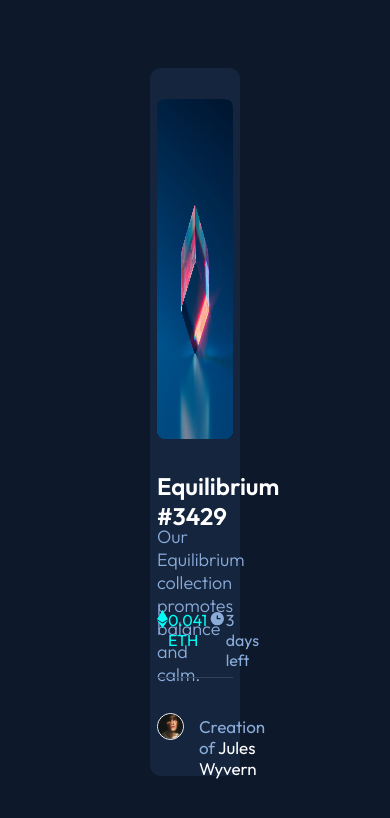
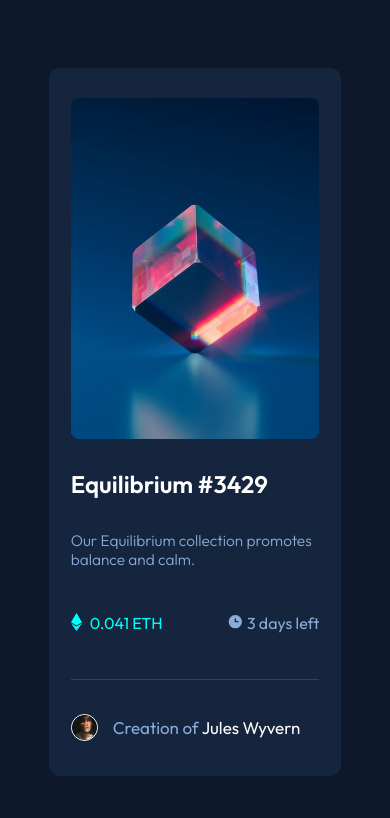
Before and after one commit to EliyahuBelay/Frontend-Mentor3, a plain HTML site: page index.html in a window 390 px wide. Drawn offline with Linux system fonts and the light colour scheme.

Commit message:
finished the responsive style of the page

```diff
--- a/style.css
+++ b/style.css
@@ -37,6 +37,7 @@ body{
     height: 100%;
     border-radius: 8px;
     position: relative;
+    object-fit: cover;
 }
 .card_container .equilibrium_pic:hover{
     opacity: 0.6;
@@ -68,7 +69,7 @@ body{
     font-size: 18px;
     font-weight:lighter;
     font-family: 'Outfit', sans-serif;
-    margin-top: -18px;
+    margin-top: -10px;
     color: hsl(215, 51%, 70%);
 }
 
@@ -81,7 +82,7 @@ body{
     font-family: 'Outfit', sans-serif;
 }
 .numbers_container .container_amount , .numbers_container .container_time {
-    width: 32%;
+    width: 37%;
     display: flex;
     justify-content: space-between;
 }
@@ -137,3 +138,137 @@ body{
     color: hsl(178, 100%, 50%);
     cursor: pointer;
 }
+
+
+
+@media only screen and (max-width:1442px){
+    .container_all_page{
+        grid-template-columns: 25%;
+    }
+}
+@media only screen and (max-width:1326px){
+    .container_all_page{
+        grid-template-columns: 28%;
+    }
+}
+@media only screen and (max-width:1185px){
+    .paragraph{
+        font-size: 16px;
+    }
+}
+@media only screen and (max-width:1053px){
+    .paragraph{
+        font-size: 15.4px;
+    }
+}
+@media only screen and (max-width:1015px){
+    .container_all_page{
+        grid-template-columns: 30%;
+    }
+}
+@media only screen and (max-width:948px){
+    .container_all_page{
+        grid-template-columns:33%;
+    }
+}
+@media only screen and (max-width:861px){
+    .container_all_page{
+        grid-template-columns:37%;
+    }
+}
+@media only screen and (max-width:769px){
+    .container_all_page{
+        grid-template-columns:40%;
+    }
+}
+@media only screen and (max-width:711px){
+    .container_all_page{
+        grid-template-columns: 44%;
+    }
+}
+@media only screen and (max-width:646px){
+    .container_all_page{
+        grid-template-columns:48%;
+    }
+}
+@media only screen and (max-width:593px){
+    .container_all_page{
+        grid-template-columns:52%;
+    }
+}
+@media only screen and (max-width:547px){
+    .container_all_page{
+        grid-template-columns: 55%;
+    }
+}
+@media only screen and (max-width:517px){
+    .container_all_page{
+        grid-template-columns: 58%;
+    }
+}
+@media only screen and (max-width:490px){
+    .container_all_page{
+        grid-template-columns:62%;
+    }
+}
+@media only screen and (max-width:458px){
+    .container_all_page{
+        grid-template-columns: 65%;
+    }
+}
+@media only screen and (max-width:437px){
+    .container_all_page{
+        grid-template-columns: 68%;
+    }
+}
+@media only screen and (max-width:418px){
+    .container_all_page{
+        grid-template-columns: 72%;
+    }
+}
+@media only screen and (max-width:395px){
+    .container_all_page{
+        grid-template-columns: 75%;
+    }
+}
+@media only screen and (max-width:379px){
+    .container_all_page{
+        grid-template-columns: 78%;
+    }
+}
+@media only screen and (max-width:365px){
+    .container_all_page{
+        grid-template-columns: 83%;
+    }
+}
+@media only screen and (max-width:343px){
+    .container_all_page{
+        grid-template-columns: 87%;
+    }
+}
+@media only screen and (max-width:327px){
+    .container_all_page{
+        grid-template-columns: 92%;
+    }
+}
+@media only screen and (max-width:327px){
+    .container_all_page{
+        grid-template-columns: 92%;
+    }
+}
+@media only screen and (max-width:309px){
+    .container_all_page{
+        grid-template-columns: 97%;
+    }
+}
+@media only screen and (max-width:293px){
+    .paragraph{
+        font-size: 15px;
+    }
+    .numbers_container .container_amount , .numbers_container .container_time {
+        width: 40%;
+    }
+    .avatar_and_info_container .text_near_avatar{
+        font-size: 16px;
+    }
+}
```
